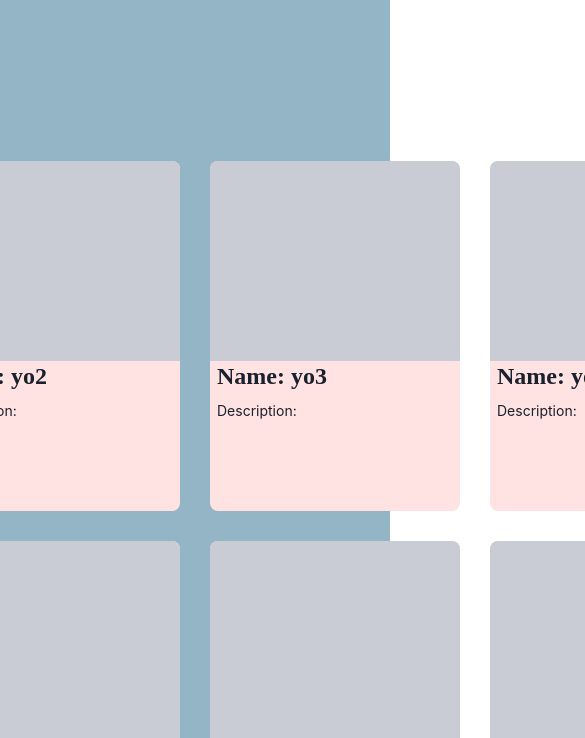
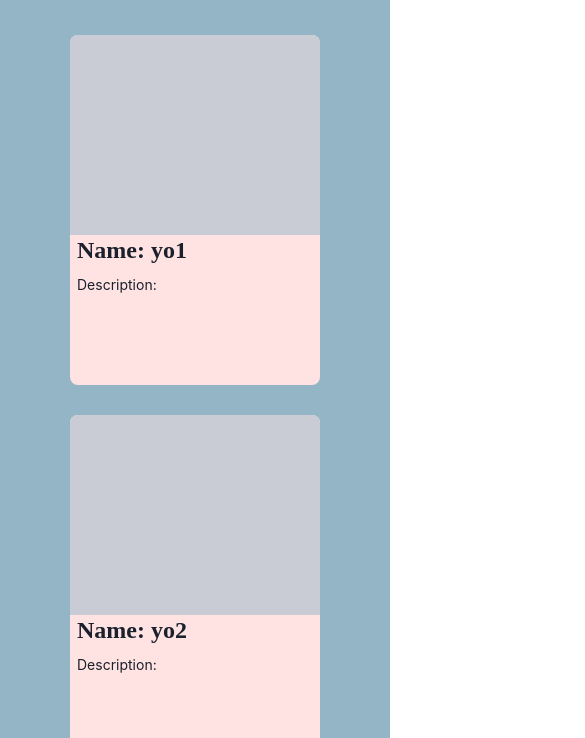
Before and after one commit to yara-seif/bloom, a React app: page / in a window 390 px wide. Shown: the part 103-841 px from the top of the page, 585 px wide, since content can reach past the window. Built offline with nearby package versions, Linux system fonts and the light colour scheme; a web font is replaced by a local one.

Commit message:
added mobile version of nature card display

```diff
--- a/src/Components/NatureCardDisplay.jsx
+++ b/src/Components/NatureCardDisplay.jsx
@@ -25,7 +25,11 @@ const NatureCardDisplay = () => {
   ];
   return (
     <Box>
-      <Grid mt="15%" templateColumns="repeat(4, 250px)" gap="30px">
+      <Grid
+        mt="15%"
+        templateColumns={{ base: 'repeat(1, 250px)', md: 'repeat(4, 250px)' }}
+        gap="30px"
+      >
         {names.map((item, index) => (
           <GridItem>
             <NatureCard name={item} />
```
